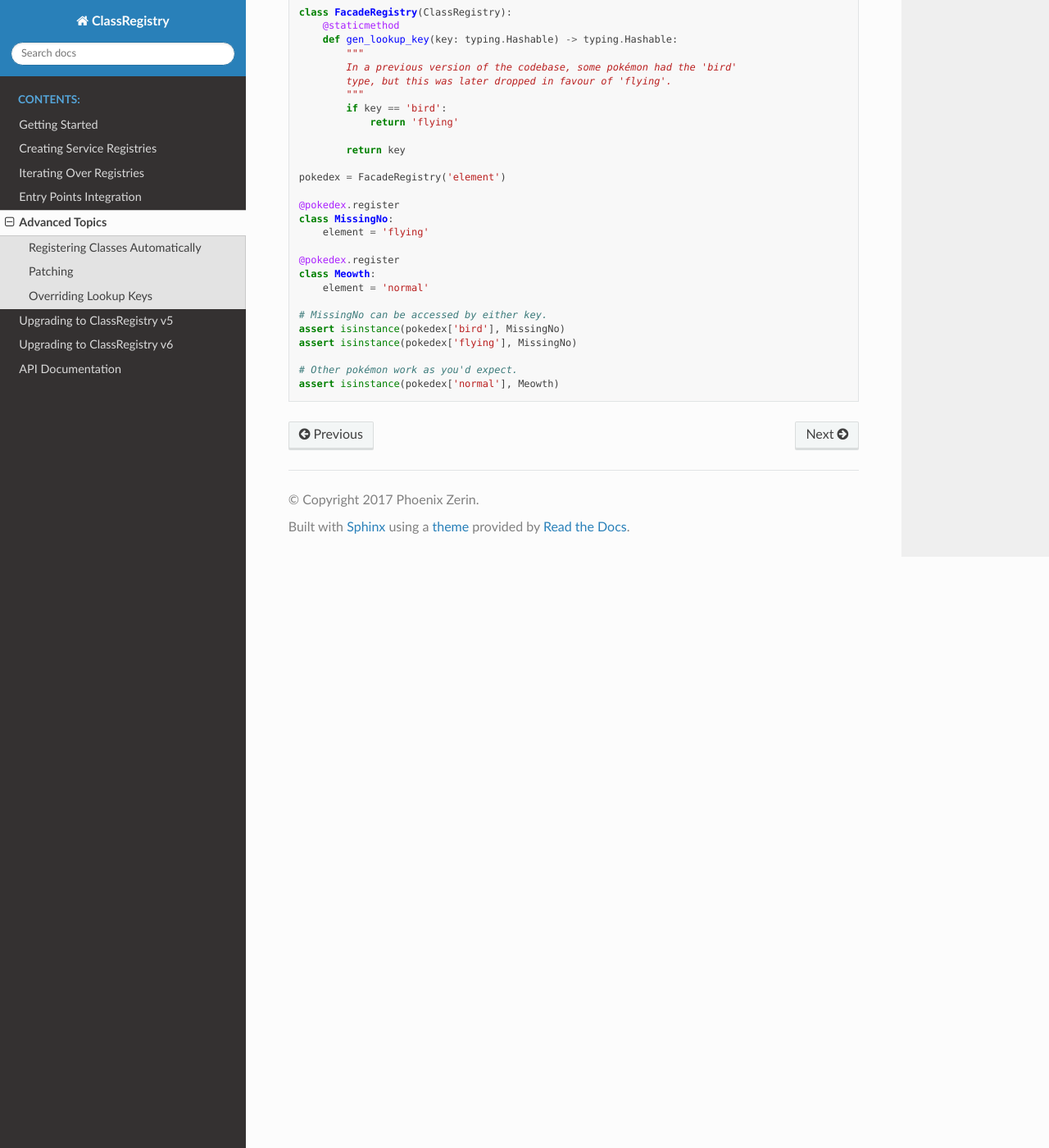
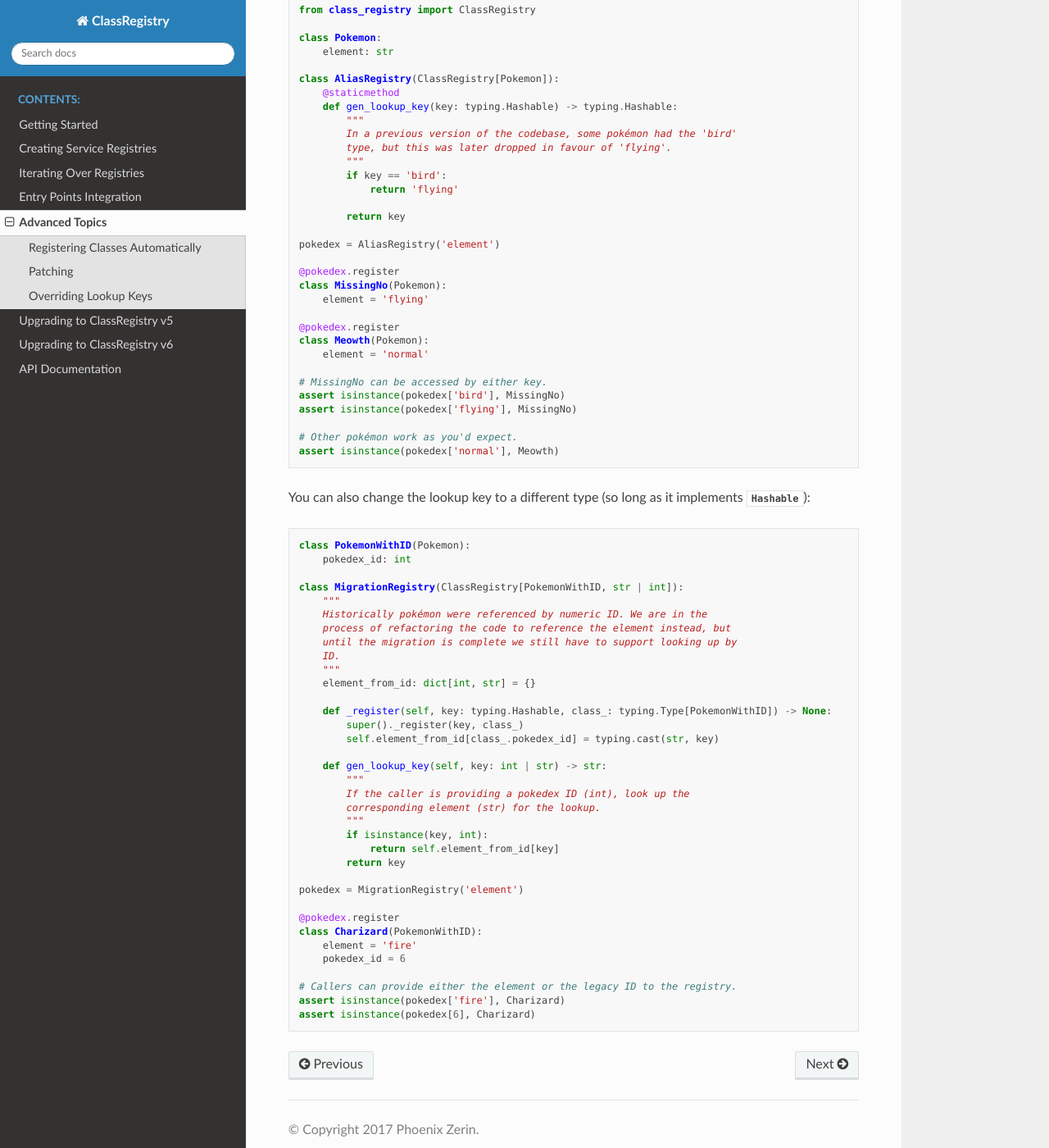
Before and after one commit to todofixthis/class-registry, a Sphinx documentation site: the page built from docs/advanced_topics.rst, in a window 1280 px wide and 1400 px high, scrolled down 3764 px. Shown: the whole window at 82% size. Built offline with Sphinx 7.4.7 and the Read the Docs theme 3.1.0, drawn with Linux system fonts in a browser that asks for light colours; some of the changed text lies outside the part shown.

Commit message:
[#100] Document use case for multiple key types 🗝️

```diff
--- a/docs/advanced_topics.rst
+++ b/docs/advanced_topics.rst
@@ -9,7 +9,7 @@ a class registry?  Surely there's a better way!
 
 The answer is :py:func:`class_registry.base.AutoRegister`!
 
-Call ``AutoRegister()`` and pass in a registry, and it returns a base class.  Any
+Call ``AutoRegister()`` and pass in a registry, and it returns a base class. Any
 non-abstract class that extends from that base class automatically gets added to the
 registry.
 
@@ -48,13 +48,13 @@ Here's an example:
    assert list(pokedex.classes()) == [Butterfree, Spearow]
 
 In the above example, note that ``Butterfree`` and ``Spearow`` were added to
-``pokedex`` automatically.  However, the ``Pokemon`` base class was not added,
+``pokedex`` automatically. However, the ``Pokemon`` base class was not added,
 because it is abstract.
 
 .. important::
 
    Python defines an abstract class as a class with at least one unimplemented abstract
-   method.  You can't just add ``ABC``!
+   method. You can't just add ``ABC``!
 
    .. code-block:: python
 
@@ -86,7 +86,7 @@ because it is abstract.
 .. note::
 
    In previous versions of ClassRegistry, ``AutoRegister`` returned a metaclass instead
-   of a base class.  The metaclass version of the function still exists at
+   of a base class. The metaclass version of the function still exists at
    :py:func:`class_registry.auto_register.AutoRegister`, but
    `it is deprecated and will be removed in a future version of ClassRegistry <https://github.com/todofixthis/class-registry/issues/14>`_.
 
@@ -110,7 +110,7 @@ because it is abstract.
 
 Patching
 --------
-From time to time, you might need to register classes temporarily.  For example, you
+From time to time, you might need to register classes temporarily. For example, you
 might need to patch a global class registry in a unit test, ensuring that the extra
 classes are removed when the test finishes.
 
@@ -183,19 +183,22 @@ already registered.
 Overriding Lookup Keys
 ----------------------
 In some cases, you may want to customise the way a ``ClassRegistry`` looks up which
-class to use.  For example, you may need to change the registry key for a particular
-class, but you want to maintain backwards-compatibility for existing code that
-references the old key.
+class to use internally. For example, you may want to introduce aliases, translations,
+or even different types of keys.
 
 To customise this, create a subclass of ``ClassRegistry`` and override its
-``gen_lookup_key`` method:
+``gen_lookup_key`` method.
+
+For example, to support aliases or translations:
 
 .. code-block:: python
 
-   import typing
    from class_registry import ClassRegistry
 
-   class FacadeRegistry(ClassRegistry):
+   class Pokemon:
+       element: str
+
+   class AliasRegistry(ClassRegistry[Pokemon]):
        @staticmethod
        def gen_lookup_key(key: typing.Hashable) -> typing.Hashable:
            """
@@ -207,14 +210,14 @@ To customise this, create a subclass of ``ClassRegistry`` and override its
 
            return key
 
-   pokedex = FacadeRegistry('element')
+   pokedex = AliasRegistry('element')
 
    @pokedex.register
-   class MissingNo:
+   class MissingNo(Pokemon):
        element = 'flying'
 
    @pokedex.register
-   class Meowth:
+   class Meowth(Pokemon):
        element = 'normal'
 
    # MissingNo can be accessed by either key.
@@ -223,3 +226,44 @@ To customise this, create a subclass of ``ClassRegistry`` and override its
 
    # Other pokémon work as you'd expect.
    assert isinstance(pokedex['normal'], Meowth)
+
+You can also change the lookup key to a different type (so long as it implements
+:py:class:`~typing.Hashable`):
+
+.. code-block:: python
+
+    class PokemonWithID(Pokemon):
+        pokedex_id: int
+
+    class MigrationRegistry(ClassRegistry[PokemonWithID, str | int]):
+        """
+        Historically pokémon were referenced by numeric ID. We are in the
+        process of refactoring the code to reference the element instead, but
+        until the migration is complete we still have to support looking up by
+        ID.
+        """
+        element_from_id: dict[int, str] = {}
+
+        def _register(self, key: typing.Hashable, class_: typing.Type[PokemonWithID]) -> None:
+            super()._register(key, class_)
+            self.element_from_id[class_.pokedex_id] = typing.cast(str, key)
+
+        def gen_lookup_key(self, key: int | str) -> str:
+            """
+            If the caller is providing a pokedex ID (int), look up the
+            corresponding element (str) for the lookup.
+            """
+            if isinstance(key, int):
+                return self.element_from_id[key]
+            return key
+
+    pokedex = MigrationRegistry('element')
+
+    @pokedex.register
+    class Charizard(PokemonWithID):
+        element = 'fire'
+        pokedex_id = 6
+
+    # Callers can provide either the element or the legacy ID to the registry.
+    assert isinstance(pokedex['fire'], Charizard)
+    assert isinstance(pokedex[6], Charizard)
```
Also changed, not shown: 1 other file.
